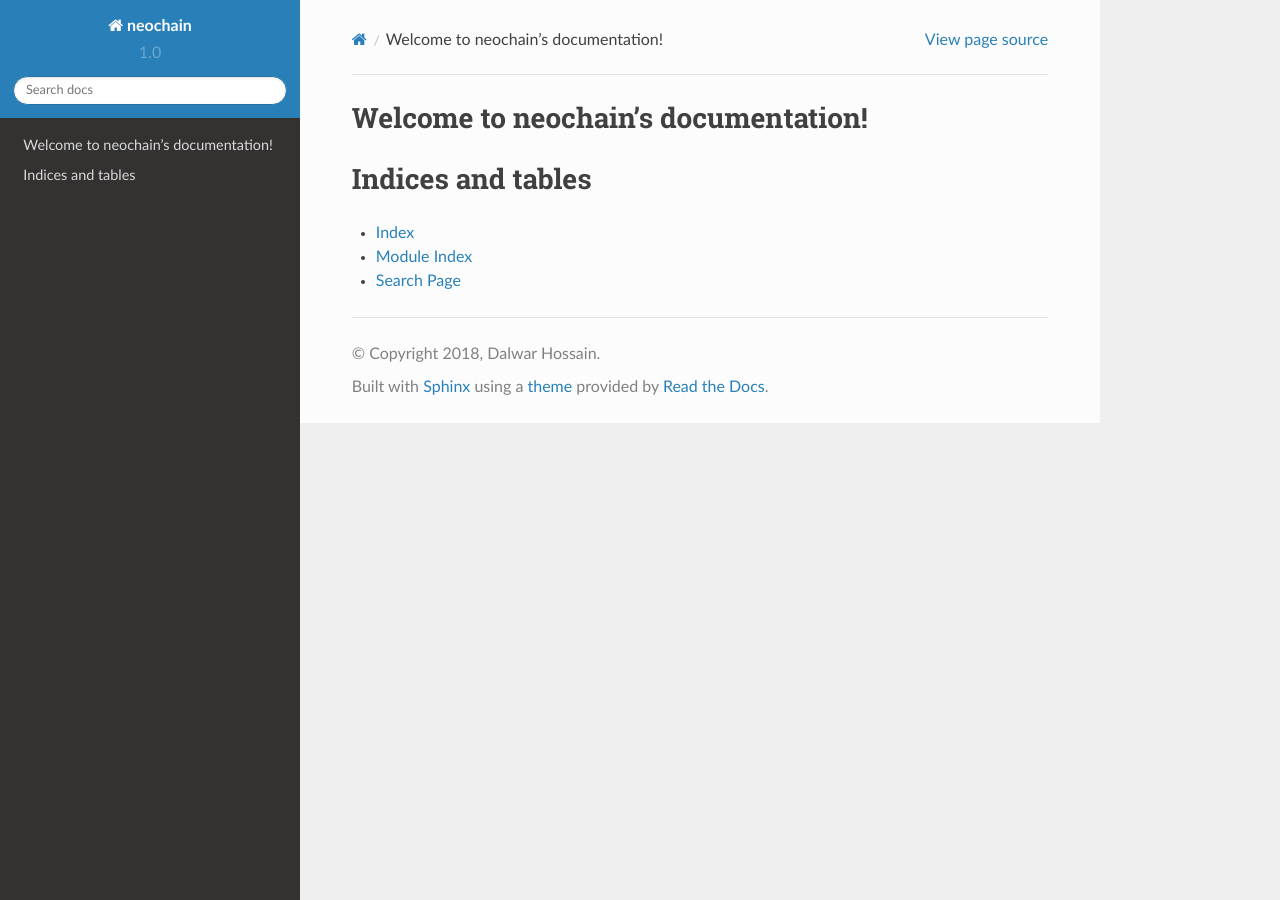
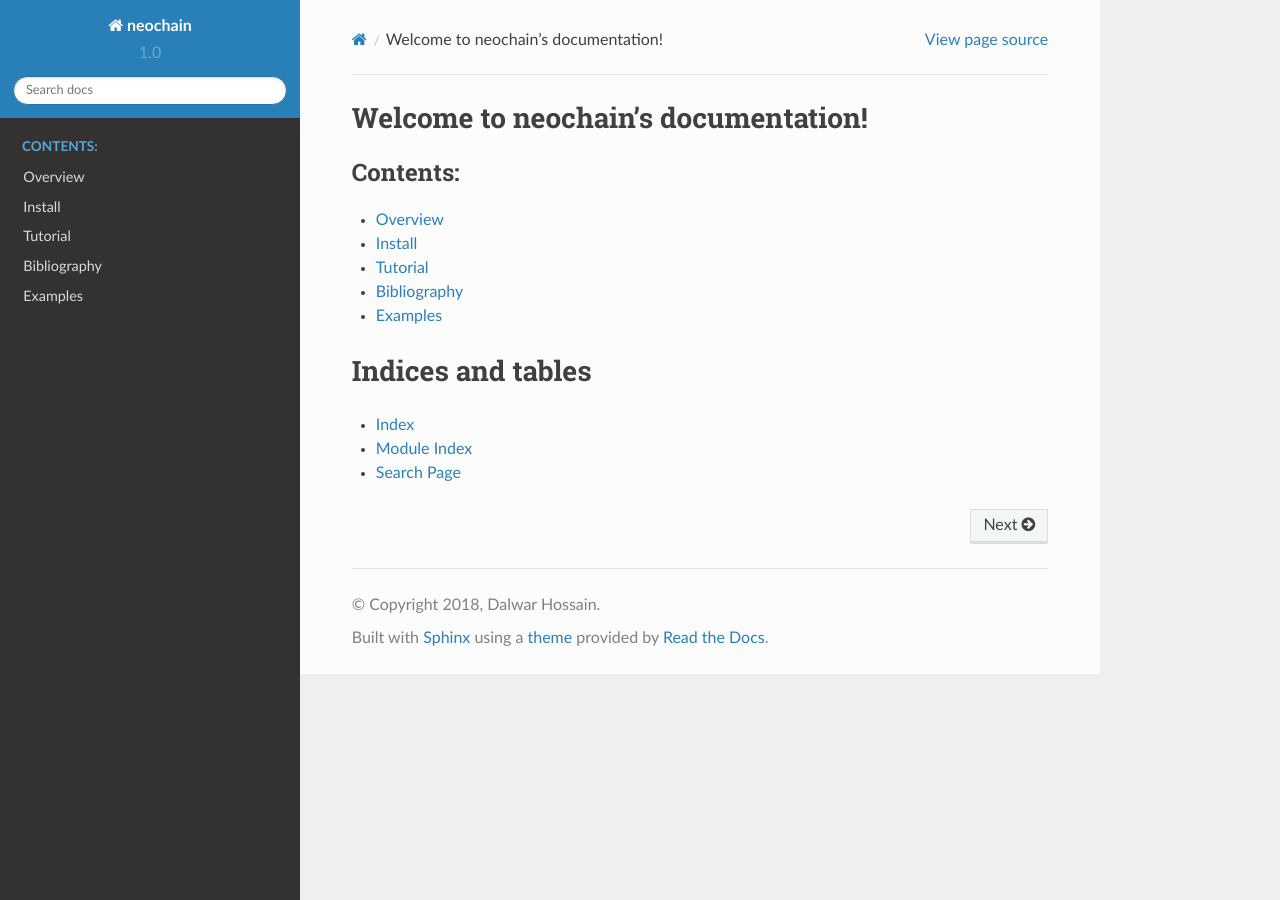
Before and after one commit to dalwar23/neochain, a Sphinx documentation site: the page built from docs/index.rst, in a window 1280 px wide. Built offline with Sphinx 7.4.7 and the Read the Docs theme 2.0.0, drawn with Linux system fonts in a browser that asks for light colours.

Commit message:
documentation files added

```diff
--- /dev/null
+++ b/docs/bibliography.rst
@@ -0,0 +1,2 @@
+Bibliography
+============
--- /dev/null
+++ b/docs/examples.rst
@@ -0,0 +1,2 @@
+Examples
+========
--- a/docs/index.rst
+++ b/docs/index.rst
@@ -10,6 +10,11 @@ Welcome to neochain's documentation!
    :maxdepth: 2
    :caption: Contents:
 
+   overview
+   install
+   tutorial
+   bibliography
+   examples
 
 
 Indices and tables
--- /dev/null
+++ b/docs/install.rst
@@ -0,0 +1,2 @@
+Install
+=======
--- /dev/null
+++ b/docs/overview.rst
@@ -0,0 +1,2 @@
+Overview
+========
--- /dev/null
+++ b/docs/tutorial.rst
@@ -0,0 +1,2 @@
+Tutorial
+========
```
